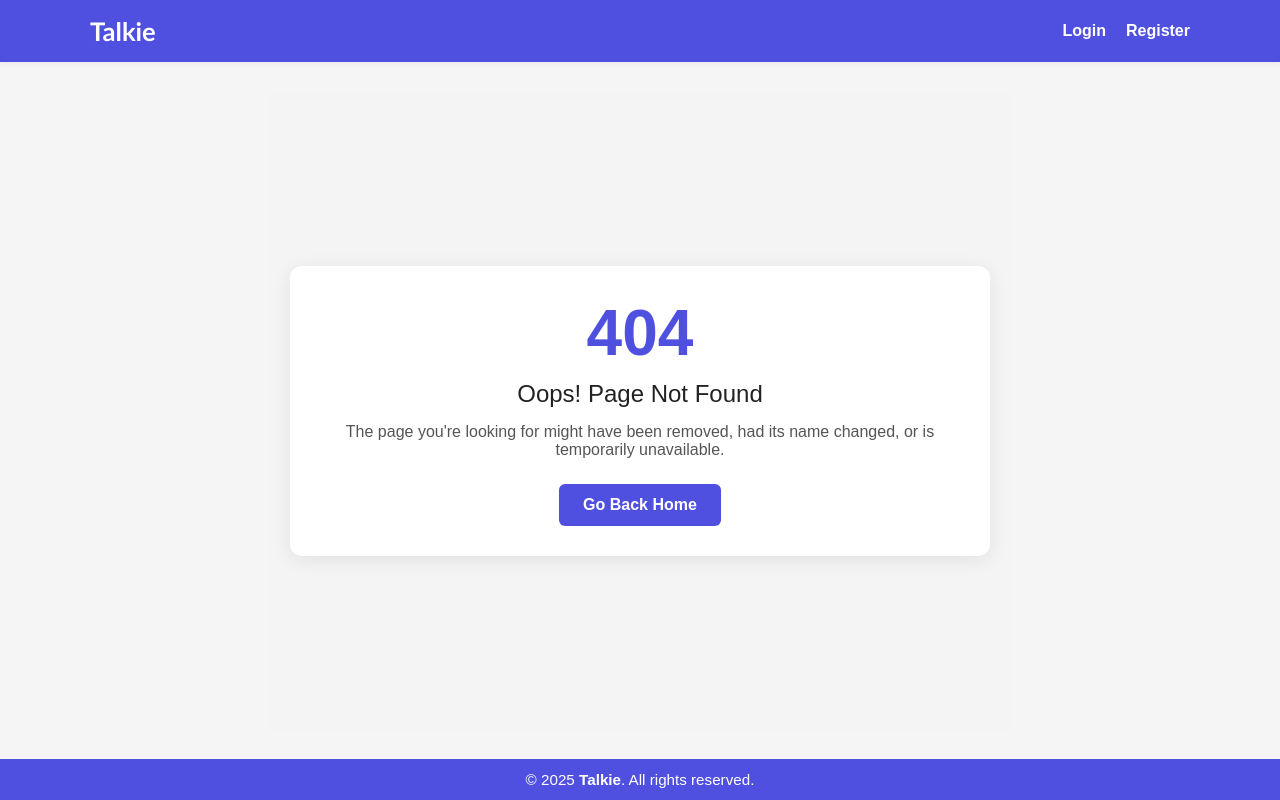
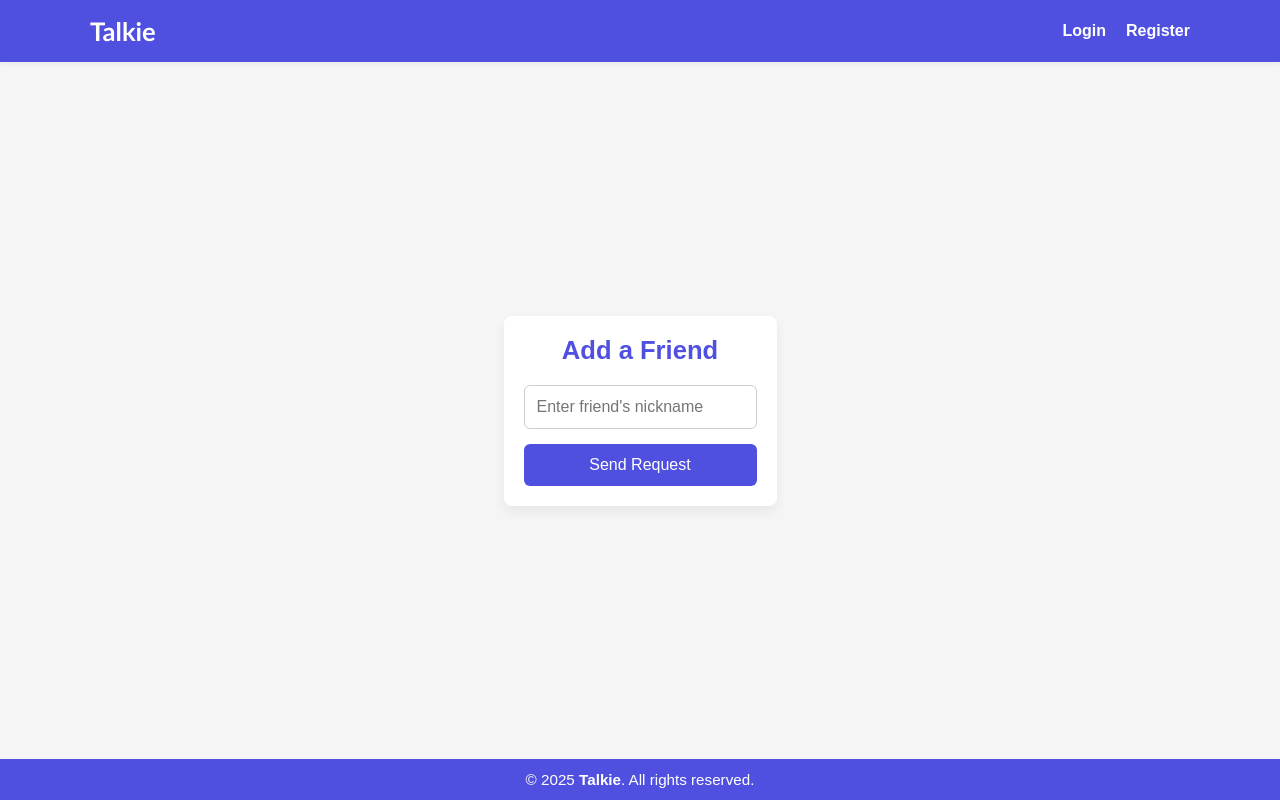
Before and after one commit to Bogomil-Simitchiev/Chat-app, a React (Vite) app in the folder frontend/: page /add-friend in a window 1280 px wide. Built offline with nearby package versions, Linux system fonts and the light colour scheme.

Commit message:
setup AddFriend component

```diff
--- /dev/null
+++ b/frontend/src/components/AddFriend/AddFriend.css
@@ -0,0 +1,60 @@
+.add-friend-container {
+  max-width: 400px;
+  background-color: #fff;
+  border-radius: 8px;
+  padding: 20px;
+  box-shadow: 0 6px 12px rgba(0, 0, 0, 0.06);
+  text-align: center;
+}
+
+.add-friend-title {
+  color: #5050e0;
+  font-size: 1.6rem;
+  margin-bottom: 20px;
+}
+
+.add-friend-form {
+  display: flex;
+  flex-direction: column;
+  gap: 15px;
+}
+
+.add-friend-form input {
+  padding: 12px;
+  font-size: 1rem;
+  border: 1px solid #ccc;
+  border-radius: 6px;
+}
+
+.add-friend-form button {
+  background-color: #5050e0;
+  color: #fff;
+  padding: 12px;
+  font-size: 1rem;
+  border: none;
+  border-radius: 6px;
+  cursor: pointer;
+  transition: background-color 0.3s ease;
+}
+
+.add-friend-form button:hover {
+  background-color: #3737b6;
+}
+
+.add-friend-message {
+  margin-top: 15px;
+  color: #333;
+  font-size: 0.95rem;
+}
+
+/* Responsive */
+@media (max-width: 480px) {
+  .add-friend-container {
+    margin: 20px;
+    padding: 20px;
+  }
+
+  .add-friend-title {
+    font-size: 1.3rem;
+  }
+}
--- /dev/null
+++ b/frontend/src/components/AddFriend/AddFriend.jsx
@@ -0,0 +1,38 @@
+import { useState } from 'react';
+import './AddFriend.css';
+
+const AddFriend = () => {
+  const [nickname, setNickname] = useState('');
+  const [message, setMessage] = useState('');
+
+  const handleAddFriend = async (e) => {
+    e.preventDefault();
+
+    if (!nickname.trim()) {
+      setMessage('Please enter a nickname.');
+      return;
+    }
+    // TODO: Replace with actual API call to send friend request
+
+    setMessage(`Friend request sent to ${nickname}`);
+    setNickname('');
+  };
+
+  return (
+    <div className="add-friend-container">
+      <h2 className="add-friend-title">Add a Friend</h2>
+      <form onSubmit={handleAddFriend} className="add-friend-form">
+        <input
+          type="text"
+          placeholder="Enter friend's nickname"
+          value={nickname}
+          onChange={(e) => setNickname(e.target.value)}
+        />
+        <button type="submit">Send Request</button>
+      </form>
+      {message && <p className="add-friend-message">{message}</p>}
+    </div>
+  );
+};
+
+export default AddFriend;
--- a/frontend/src/routes/index.jsx
+++ b/frontend/src/routes/index.jsx
@@ -5,10 +5,12 @@ import Login from "../components/Login/Login.jsx";
 import Home from "../components/Home/Home.jsx";
 import FriendsList from "../components/FriendsList/FriendsList.jsx";
 import RequestedList from "../components/RequestedList/RequestedList.jsx";
+import AddFriend from "../components/AddFriend/AddFriend.jsx";
 
 const AppRoutes = () => (
     <Routes>
-      // Define the routes for 'Add friend', 'Messages betweem 2 friends'
+      // Define the routes for 'Messages betweem 2 friends'
+      <Route path="/add-friend" element={<AddFriend />} />
       <Route path="/requests" element={<RequestedList />} />
       <Route path="/friends" element={<FriendsList />} />
       <Route path="/" element={<Home />} />
```
